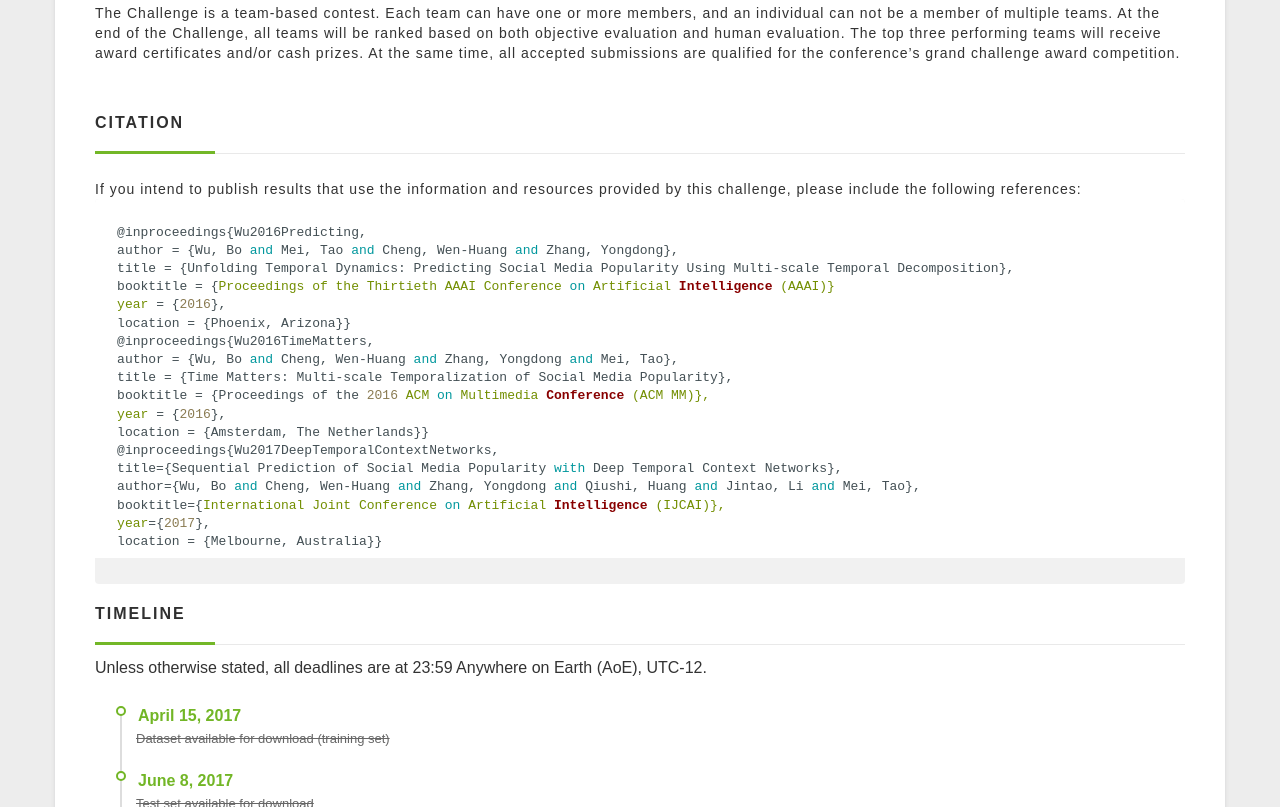
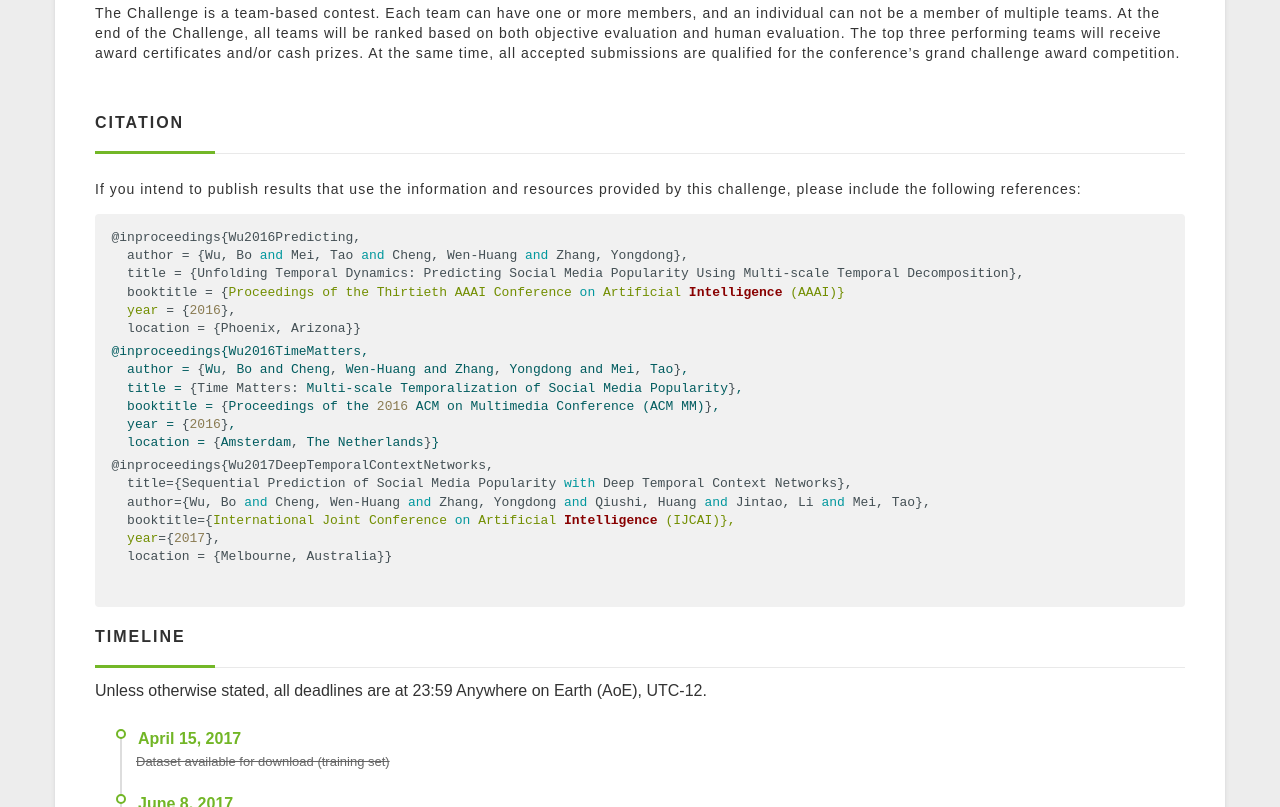
Before and after one commit to social-media-prediction/SMHP_PredictionChallenge, a website: page index.html in a window 1280 px wide. Shown: the part 688-1495 px from the top of the page. Drawn offline with nearby package versions, Linux system fonts and the light colour scheme.

Commit message:
change code style

```diff
--- a/index.html
+++ b/index.html
@@ -17,14 +17,21 @@
       margin: 0;
       background-color: #f1f1f1;
       overflow: hidden;
+      padding: 10px;
     }
     pre code{
       display: block;
       line-height: 1.4;
+      background-color: #f1f1f1;
+      padding: 0;
       /*padding: 1em 1.5em;*/
       /*overflow-x: auto;*/
     }
-
+    .hljs{
+      background: #F1F1F1;
+      padding: 0 0.5em;
+      margin: 5px 0;
+    }
   </style>
 </head>
 <body>
@@ -106,31 +113,27 @@
       <h2>CITATION</h2>
       <div class="bold-line"></div>
       <article>
-        <p style="margin-bottom: 0">
+        <p style="margin-bottom: 15px">
           If you intend to publish results that use the information and resources provided by this challenge, please include the following references:
         </p>
       </article>
       <pre>
-<code>
-  <span class="hljs-keyword">@inproceedings</span>{<span class="hljs-built_in">Wu2016Predicting</span>,
+<code><span class="hljs-keyword">@inproceedings</span>{<span class="hljs-built_in">Wu2016Predicting</span>,
   author = {<span class="hljs-built_in">Wu, Bo and Mei, Tao and Cheng, Wen-Huang and Zhang, Yongdong</span>},
   title = {<span class="hljs-built_in">Unfolding Temporal Dynamics: Predicting Social Media Popularity Using Multi-scale Temporal Decomposition</span>},
   booktitle = {<span class="hljs-built_in">Proceedings of the Thirtieth AAAI Conference on Artificial Intelligence (AAAI)</span>}
   year = {<span class="hljs-built_in">2016</span>},
-  location = {<span class="hljs-built_in">Phoenix, Arizona</span>}}
-  <span class="hljs-keyword">@inproceedings</span>{<span class="hljs-built_in">Wu2016TimeMatters</span>,
+  location = {<span class="hljs-built_in">Phoenix, Arizona</span>}}</code><code><span class="hljs-keyword">@inproceedings</span>{<span class="hljs-built_in">Wu2016TimeMatters</span>,
   author = {<span class="hljs-built_in">Wu, Bo and Cheng, Wen-Huang and Zhang, Yongdong and Mei, Tao</span>},
   title = {<span class="hljs-built_in">Time Matters: Multi-scale Temporalization of Social Media Popularity</span>},
   booktitle = {<span class="hljs-built_in">Proceedings of the 2016 ACM on Multimedia Conference (ACM MM)</span>},
   year = {<span class="hljs-built_in">2016</span>},
-  location = {<span class="hljs-built_in">Amsterdam, The Netherlands</span>}}
-  <span class="hljs-keyword">@inproceedings</span>{<span class="hljs-built_in">Wu2017DeepTemporalContextNetworks</span>,
+  location = {<span class="hljs-built_in">Amsterdam, The Netherlands</span>}}</code><code><span class="hljs-keyword">@inproceedings</span>{<span class="hljs-built_in">Wu2017DeepTemporalContextNetworks</span>,
   title={<span class="hljs-built_in">Sequential Prediction of Social Media Popularity with Deep Temporal Context Networks</span>},
   author={<span class="hljs-built_in">Wu, Bo and Cheng, Wen-Huang and Zhang, Yongdong and Qiushi, Huang and Jintao, Li and Mei, Tao</span>},
   booktitle={<span class="hljs-built_in">International Joint Conference on Artificial Intelligence (IJCAI)</span>},
   year={<span class="hljs-built_in">2017</span>},
-  location = {<span class="hljs-built_in">Melbourne, Australia</span>}}
-</code>
+  location = {<span class="hljs-built_in">Melbourne, Australia</span>}}</code>
       </pre>
     </section>
 
```
